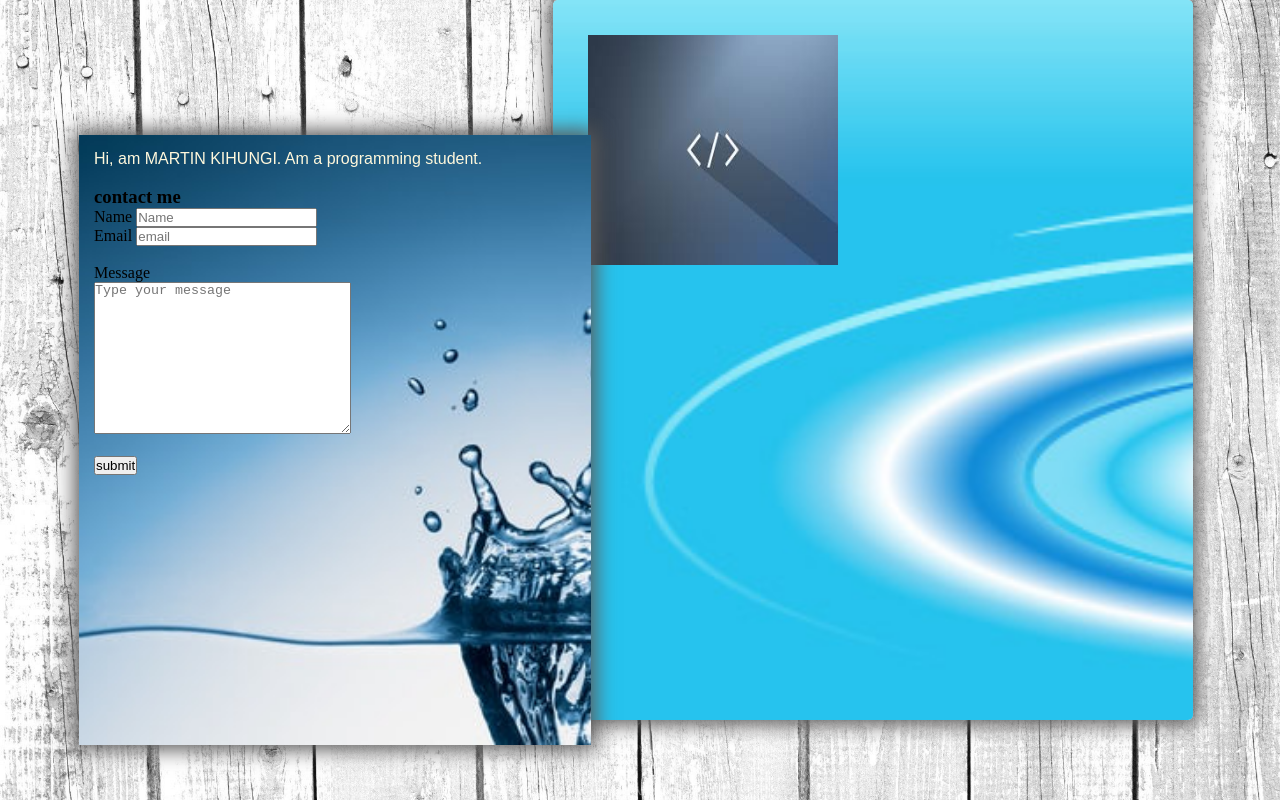
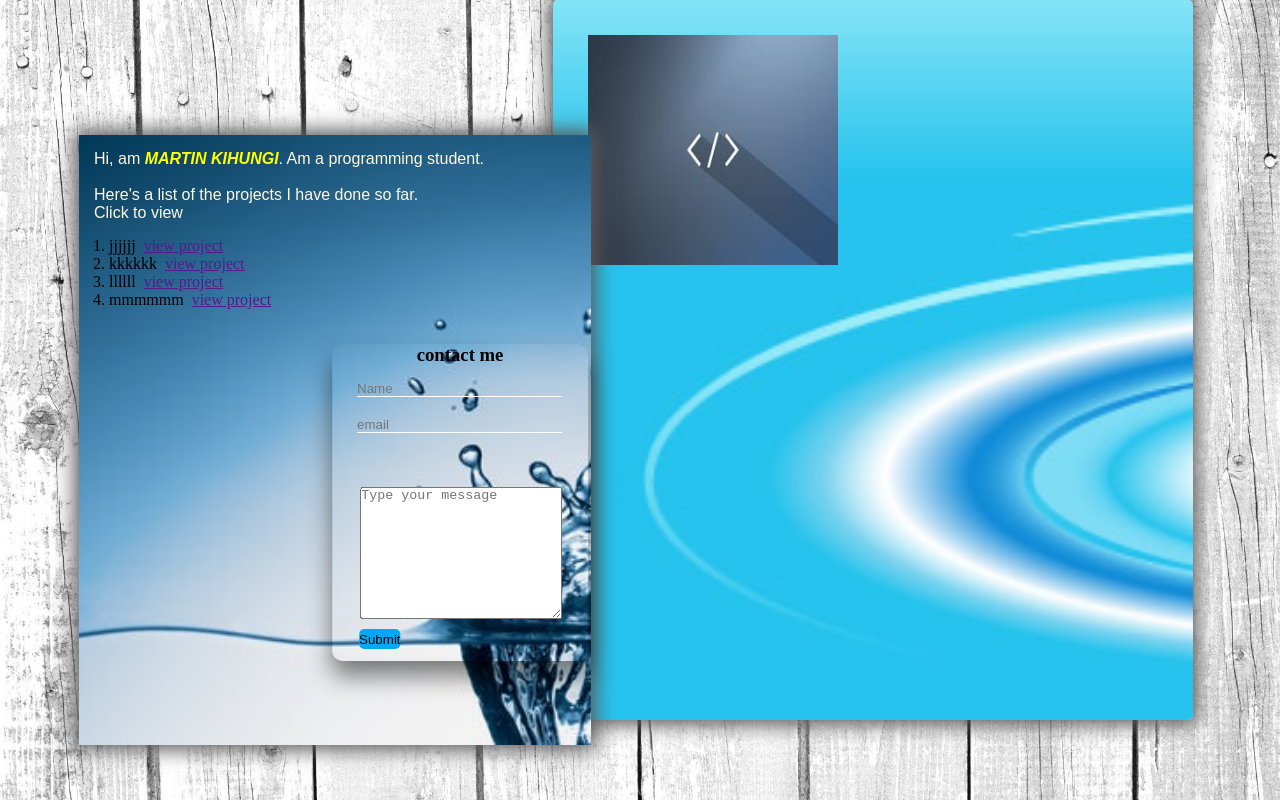
Before and after one commit to mwangim4786/projects, a plain HTML site: page portfolio.html in a window 1280 px wide. Drawn offline with Linux system fonts and the light colour scheme.

Commit message:
adds style to form

```diff
--- a/flex.css
+++ b/flex.css
@@ -34,6 +34,59 @@ p {
     text-align: justify;
 }
 
+.form {
+    position: absolute;
+    top: 50%;
+    left: 57%;
+    width: 50%;
+    transform: translate(-21%, -35%);
+    background: none;
+    box-sizing: border-box;
+    box-shadow: 0 15px 25px rgba(0,0,0,.5);
+    border-radius: 10px;
+    height: 52%;
+    /* position: relative;
+    width: 100%;
+    border: solid;
+    box-sizing: border-box;
+    padding: 0px;
+    text-align: center; */
+    }
+
+    .form input {
+        position: absolute;
+        margin: 15px;
+        left: 10px;
+        width: 80%;
+        border: none;
+        border-bottom: 1px solid #fff;
+        background: none;
+    }
+
+    .form textarea {
+        position: absolute;
+        height: 130px;
+        width: 200px;
+        top: 45%;
+        left: 11%;
+    }
+
+    h3 {
+        text-align: center;
+    }
+
+    button {
+        position: absolute;
+        background: transparent;
+        top: 90%;
+        background: #03a9f4;
+        border: none;
+        outline: none;
+        border-radius: 5px;
+        left: 27px;
+        height: 20px;
+    }
+
 .flex-container1 {
     display: flex;
     position: absolute;
--- a/portfolio.html
+++ b/portfolio.html
@@ -17,17 +17,29 @@
 
     <div class="flex-container">
         <div>
-            <p>Hi, am MARTIN KIHUNGI. Am a programming student.</p><br>
-<h3>contact me</h3>
-            <form caption="contact me">
-                <label>Name</label>
-                <input type="text" name="" placeholder="Name"><br>
-                <label>Email</label>
+            <p>Hi, am <strong><em><span style="color: yellow;">MARTIN KIHUNGI</span></strong></em>. Am a programming student.</p><br>
+
+            <p>Here's a list of the projects I have done so far.<br/> Click to view</p>
+            <div class="proj">
+                <ol>
+                    <li>jjjjjj&nbsp;&nbsp;<a href="">view project</a></li>
+                    <li>kkkkkk&nbsp;&nbsp;<a href="">view project</a></li>
+                    <li>llllll&nbsp;&nbsp;<a href="">view project</a></li>
+                    <li>mmmmmm&nbsp;&nbsp;<a href="">view project</a></li>
+                </ol>
+            </div>
+                <div class="form">
+            <form>
+                <h3>contact me</h3>
+
+                <input type="text" name="" placeholder="Name"><br><br>
+
                 <input type="email" name="" placeholder="email"><br><br>
-                <label>Message</label><br>
+
                 <textarea name="message" cols="30" rows="10" placeholder="Type your message"></textarea><br><br>
-                <input type="button" name="submit" value="submit" placeholder="email">
+                <button>Submit</button>
             </form>
+        </div>
 
         </div>
     </div>
```
